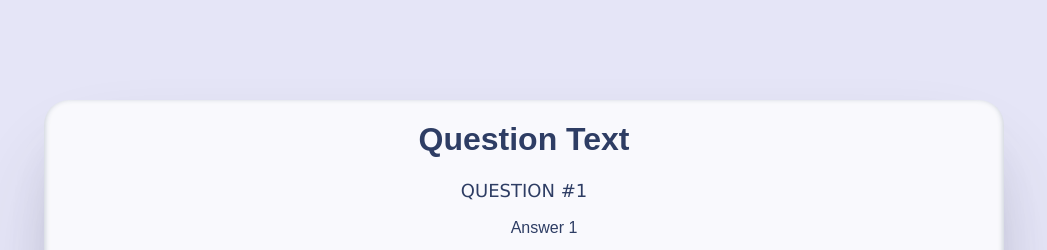
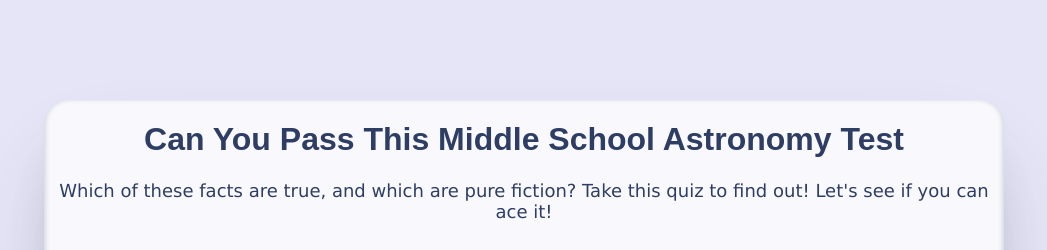
Before and after one commit to dennis-oconnell/practice-projects, a plain HTML site: page astrofacts/index.html in a window 1280 px wide. Shown: the top 250 px of the page, without its empty margins (116-1163 px from the left). Drawn offline with Linux system fonts and the light colour scheme.

Commit message:
included landing page text filler

```diff
--- a/astrofacts/index.html
+++ b/astrofacts/index.html
@@ -8,6 +8,13 @@
 	</head>
 	<body>
 		<div class="form">
+			<h1>Can You Pass This Middle School Astronomy Test</h1>
+			<p>
+				Which of these facts are true, and which are pure fiction? Take this
+				quiz to find out! Let's see if you can ace it!
+			</p>
+
+			<!---
 			<h1>Question Text</h1>
 			<p>QUESTION #1</p>
 			<ul class="q">
@@ -22,6 +29,7 @@
 			<ul class="q">
 				Answer 4
 			</ul>
+			-->
 		</div>
 
 		<script src="script.js"></script>
```
